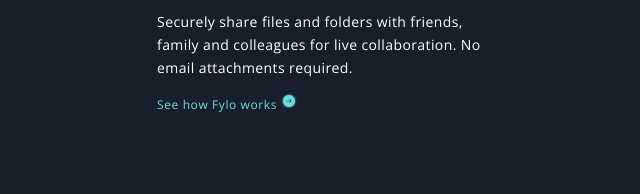
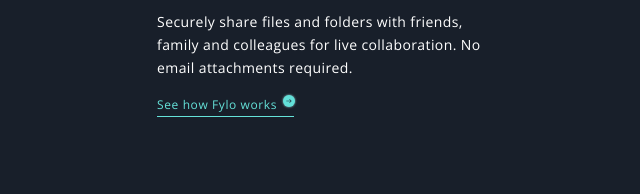
Before and after one commit to hannah-saurusrex/fylo-dark-theme-landing-page, a website: page app/index.html in a window 1280 px wide. Shown: the part 2584-2778 px from the top of the page, 316-956 px from the left. Drawn offline with nearby package versions, Linux system fonts and the light colour scheme.

Commit message:
added bright border under cta

```diff
--- a/app/assets/styles/modules/_content.css
+++ b/app/assets/styles/modules/_content.css
@@ -42,3 +42,11 @@
     letter-spacing: .6px;
     color: var(--cyan);
 }
+
+.content--about__cta:after {
+    content: "";
+    display: block;
+    border-bottom: 1.25px solid var(--cyan);
+    width: 41%;
+    padding-top: 3px;
+}
```
